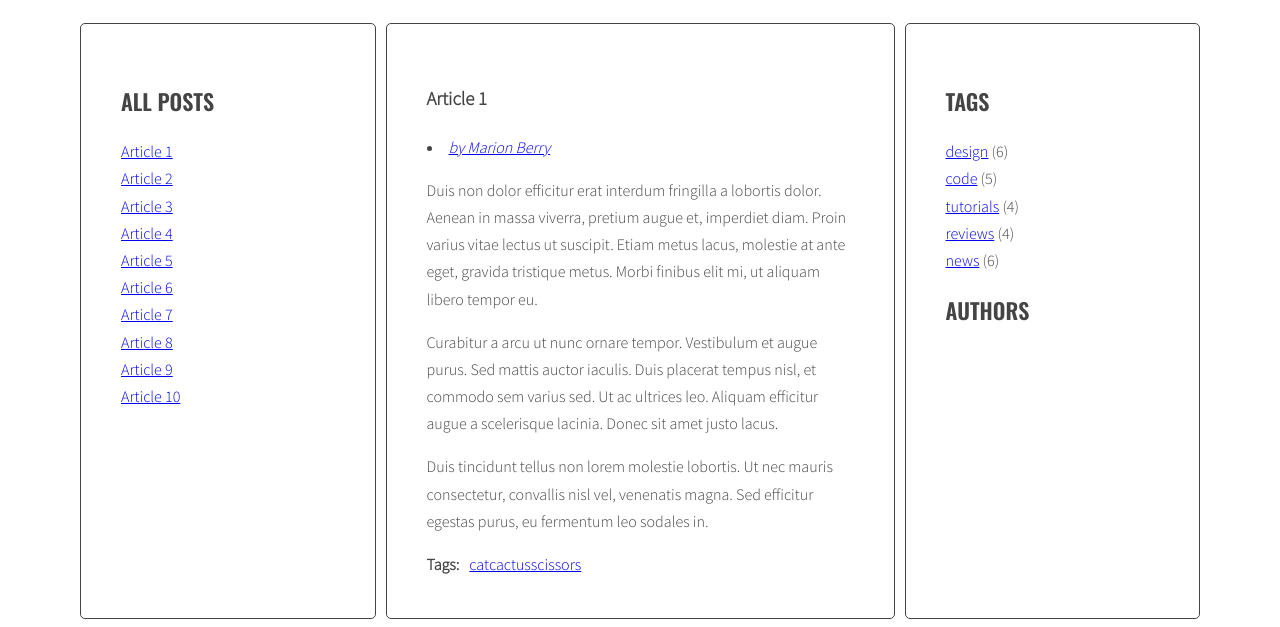
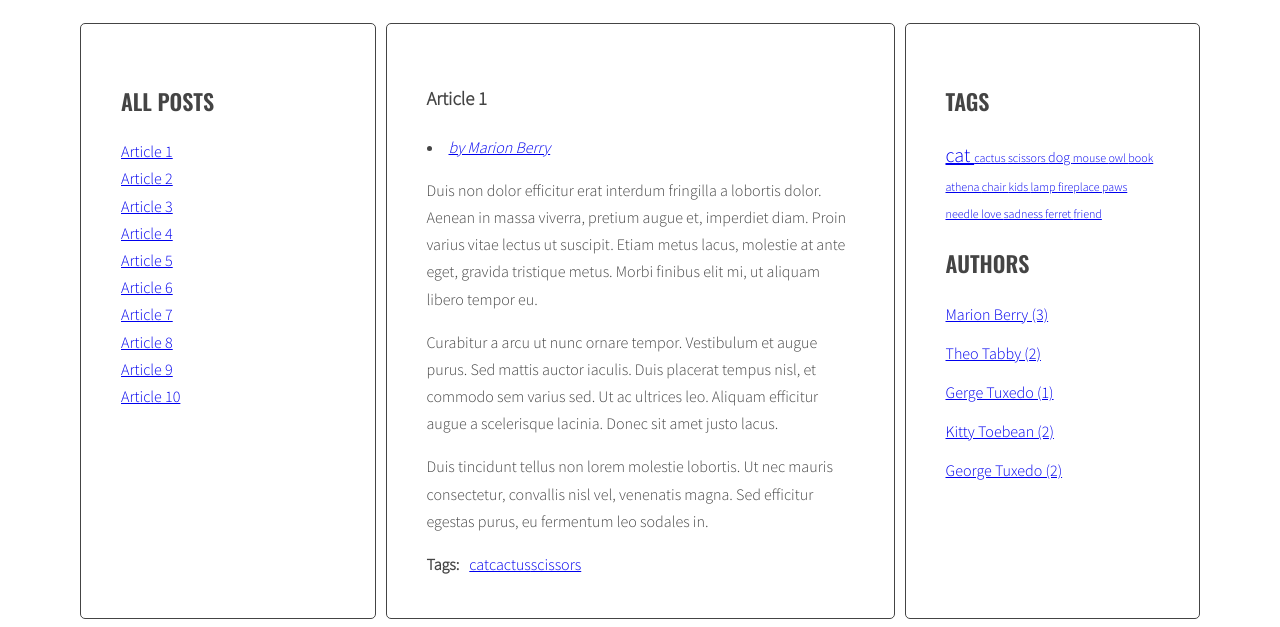
Before and after one commit to SabinaIgnis/javascript-blog, a website: page index.html in a window 1280 px wide. Shown: the part 220-847 px from the top of the page. Drawn offline with nearby package versions, Linux system fonts and the light colour scheme.

Commit message:
Add changes to tag links and author links

```diff
--- a/index.html
+++ b/index.html
@@ -177,34 +177,10 @@
         <h2 class="section-title">Tags</h2>
 
         <ul class="list tags">
-          <li><a href="#">design</a> <span>(6)</span></li>
-          <li><a href="#">code</a> <span>(5)</span></li>
-          <li><a href="#">tutorials</a> <span>(4)</span></li>
-          <li><a href="#">reviews</a> <span>(4)</span></li>
-          <li><a href="#">news</a> <span>(6)</span></li>
         </ul>
         <h2 class="section-title">Authors</h2>
         <ul class="list authors">
-          <!-- <li>
-            <a href="#">
-              <span class="author-name">Kitty Toebean</span>
-            </a>
-          </li>
-          <li>
-            <a href="#">
-              <span class="author-name">Theo Tabby</span>
-            </a>
-          </li>
-          <li>
-            <a href="#">
-              <span class="author-name">George Tuxedo</span>
-            </a>
-          </li>
-          <li>
-            <a href="#">
-              <span class="author-name">Marion Berry</span>
-            </a>
-          </li> -->
+
         </ul>
       </aside>
     </main>
--- a/js/script.js
+++ b/js/script.js
@@ -5,7 +5,11 @@
   optTitleSelector = '.post-title',
   optTitleListSelector = '.titles',
   optArticleTagsSelector= '.post-tags .list',
-  optArticleAuthorSelector= '.post .post-author';
+  optArticleAuthorSelector= '.post .post-author',
+  optTagsListSelector ='.tags.list',
+  optCloudClassCount = 5,
+  optCloudClassPrefix = 'tag-size-',
+  optAuthorsListSelector ='.authors.list';
 
 const titleClickHandler = function(event){
 
@@ -61,7 +65,31 @@
 }
 generateTitleLinks();
 
+function calculateTagsParams(tags){
+  const params =  {'min': 9999, 'max': 0};
+  for (let tag in tags){
+    console.log (tag + ' is used ' + tags[tag] + ' times')
+    if (tags[tag] > params.max){
+      params.max = tags[tag];
+    }
+    if (tags[tag] < params.min){
+      params.min = tags[tag];
+    }
+  }
+  return params;
+}
+function calculateTagClass(count, params){
+  const normalizedCount = count - params.min,
+    normalizedMax = params.max - params.min,
+    percantage = normalizedCount / normalizedMax,
+    classNumber = Math.floor(percantage * (optCloudClassCount - 1) + 1 );
+    return optCloudClassPrefix + classNumber;
+
+}
+
 function generateTags(){
+  /* [NEW] create a new variable allTags with an empty object */
+  let allTags = {};
   /* find all articles */
   const articles=document.querySelectorAll(optArticleSelector);
   /* START LOOP: for every article */
@@ -80,6 +108,13 @@
       const linkHTML= '<li><a href="#tag-' + tag + '"><span> ' + tag + '</span></a></li>';
       /* add ggenerated code to  html variable */
       html = html + linkHTML;
+      /* [NEW] check if this link is NOT already in allTags */
+      if(!allTags.hasOwnProperty(tag)){
+        /* [NEW] add generated code to allTags array */
+        allTags[tag] = 1;
+      }else{
+        allTags[tag]++;
+      }
       /* END LOOP: for each tag */
       }
     /* insert HTML of all the links into the tags wrapper */
@@ -87,6 +122,21 @@
 
   /* END LOOP: for each article */
   }
+  /* [NEW] find list of tags in right column */
+  const tagList = document.querySelector('.tags');
+  const tagsParams = calculateTagsParams(allTags);
+  console.log('tagsParams:', tagsParams);
+  /* [NEW] create variable for all links HTML code */
+  let allTagsHTML = '';
+  /* [NEW] START LOOP for each tag in allTags: */
+  for (let tag in allTags){
+    /*[NEW] generate code of a link and add it to allTagsHTML */
+    const tagLinkHTML = '<li class="' + calculateTagClass(allTags[tag], tagsParams) + '"><a href="#tag-' + tag + '">' + tag + ' </a></li>';
+    allTagsHTML += tagLinkHTML;
+    }
+  /* [NEW] add html for allTagsHTML to tagList */
+  tagList.innerHTML = allTagsHTML;
+
 }
 
 generateTags();
@@ -134,6 +184,8 @@
 addClickListenersToTags();
 
 function generateAuthors(){
+  /* [NEW] create new object for all authore */
+  let allAuthors = {};
   /* find all articles */
   const articles=document.querySelectorAll(optArticleSelector);
   /* START LOOP: for every article */
@@ -150,8 +202,29 @@
     html = html + linkHTML;
     /* insert HTML of all the links into the authors wrapper */
     authorsWrapper.innerHTML = html;
+    /* [NEW] check if this link is NOT already in allTags */
+    if(!allAuthors.hasOwnProperty(articleAuthor)){
+      /* [NEW] add generated code to allTags array */
+      allAuthors[articleAuthor] = 1;
+    }else{
+      allAuthors[articleAuthor]++;
+    }
   /* END LOOP: for each article */
   }
+  /* [NEW] find list of authors in right column */
+  const authorsList = document.querySelector(optAuthorsListSelector);
+
+
+  /* [NEW] create variable for all links HTML code */
+  let allAuthorsHTML = '';
+  /* [NEW] START LOOP for each author in allAuthors: */
+  for (let author in allAuthors){
+    /*[NEW] generate code of a link and add it to allAuthorsHTML */
+    const authorLinkHTML = '<li><a href="#author-' + author + '">' + author + ' (' + allAuthors[author] + ') </a></li>';
+    allAuthorsHTML += authorLinkHTML;
+    }
+  /* [NEW] add html for allAuthorsHTML to authorList */
+  authorsList.innerHTML = allAuthorsHTML;
 }
 generateAuthors();
 
--- a/sass/style.scss
+++ b/sass/style.scss
@@ -91,6 +91,7 @@
   }
 }
 
+
 /* Authors */
 
 .authors {
@@ -118,3 +119,22 @@
     margin: 0 10px 0 0;
   }
 }
+/* Tags */
+.tag-size-1{
+  font-size: 12px;
+}
+.tag-size-2{
+  font-size: 14px;
+}
+.tag-size-3{
+  font-size: 16px;
+}
+.tag-size-4{
+  font-size: 18px;
+}
+.tag-size-5{
+  font-size: 20px;
+}
+.tags li{
+  display: inline;
+}
```
Also changed, not shown: css/style.css, 1 other file.
